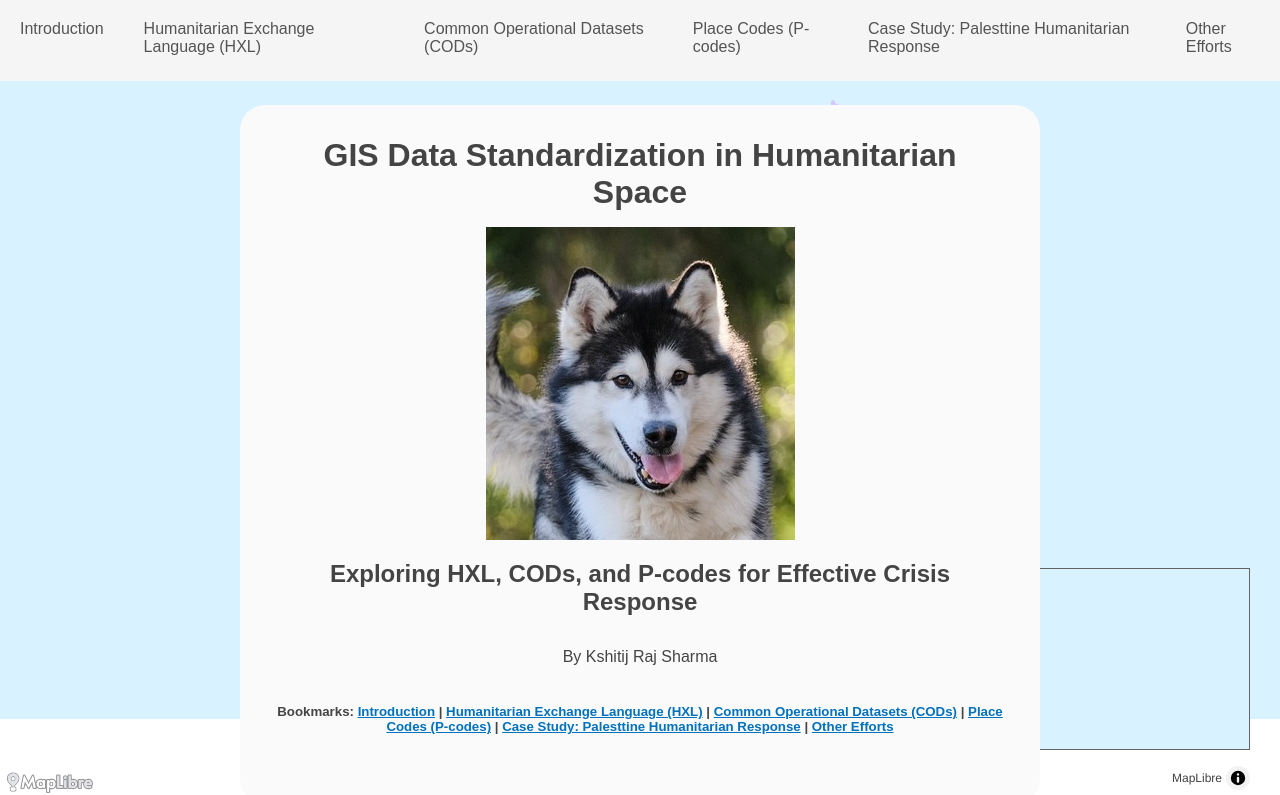
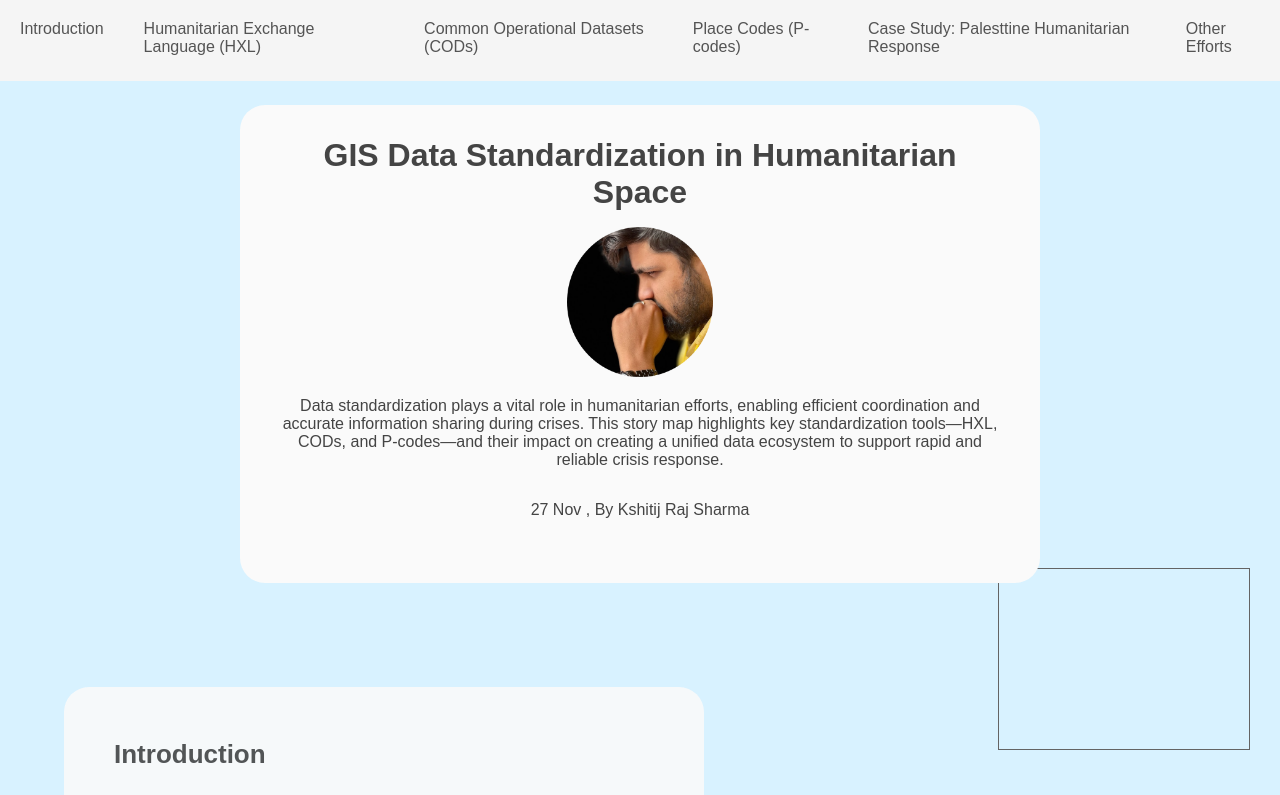
Before and after one commit to Melodee618/storymap-template, a plain HTML site: page index.html in a window 1280 px wide. Shown: the top 795 px of the page. Drawn offline with Linux system fonts and the light colour scheme; no server answers.

Commit message:
Update config and layout for improved story map presentation

```diff
--- a/config.js
+++ b/config.js
@@ -6,12 +6,13 @@ var config = {
   legend: false,
   theme: "light",
   useCustomLayers: true,
-  bookmarks: true,
+  bookmarks: false,
   chapterReturn: true,
   title: "GIS Data Standardization in Humanitarian Space",
-  logo: "images/husky.jpg",
-  subtitle: "Exploring HXL, CODs, and P-codes for Effective Crisis Response",
-  byline: "By Kshitij Raj Sharma",
+  logo: "images/kshitij.png",
+  subtitle:
+    "Data standardization plays a vital role in humanitarian efforts, enabling efficient coordination and accurate information sharing during crises. This story map highlights key standardization tools—HXL, CODs, and P-codes—and their impact on creating a unified data ecosystem to support rapid and reliable crisis response.",
+  byline: "27 Nov , By Kshitij Raj Sharma",
   mobileview:
     '<div id="rotate-mobile"><em>For optimal viewing of this storytelling map on mobile, rotate your device to a horizontal orientation.</em><br><br><img src="images/device.png">',
   footer: "Source: source citations, etc., Copyright 2024 @ Kshitij Raj Sharma",
@@ -21,13 +22,13 @@ var config = {
       alignment: "left",
       hidden: false,
       title: "Introduction",
-      image: "images/pse.png",
+      image: "images/why_data_meme.jpg",
 
       description:
-        "Data standardization is essential in the humanitarian field, where rapid response, coordination, and information sharing are paramount. Humanitarian crises often involve multiple agencies working together to deliver aid, where each organization collects and shares data on population distribution, infrastructure, and resources. Without standardization, data incompatibility and misinterpretation can cause delays and errors in delivering aid to affected communities.",
+        "Data standardization is essential in the humanitarian field, where <strong> rapid response</strong>, coordination, and information <strong>sharing</strong> are crucial. Humanitarian crises often involve multiple agencies working together to deliver aid, where each organization collects and shares data on population distribution, infrastructure, and resources. Without standardization, data incompatibility and misinterpretation can cause delays and errors in delivering aid to affected communities.",
       location: {
-        center: [0, 0],
-        zoom: 2,
+        center: [83.96851, 28.26689],
+        zoom: 4,
         pitch: 0,
         bearing: 0,
       },
@@ -50,8 +51,8 @@ var config = {
       description:
         "<strong>Overview</strong><br>Humanitarian Exchange Language (HXL) is a simple standard for tagging and structuring datasets used by humanitarian organizations. HXL tags data attributes (like organization, location, and population) with a standardized vocabulary, ensuring consistent data formatting and simplifying data sharing and filtering. HXL's lightweight structure makes it easy to implement, even in resource-limited environments.<br><br><strong>Use Case</strong><br>Imagine a major flood displacing thousands of people across multiple regions. Various organizations need to share data on shelters, hospitals, and the displaced population. With HXL tags, datasets from different sources can be aligned quickly. For example:<br>#loc: Location of each shelter or hospital.<br>#org: Organization responsible for managing the facility.<br>#pop: Number of people affected or served.<br><br><strong>Map Content</strong><br>A map overlay shows HXL-tagged data representing key locations such as shelters and hospitals. When users click on a location, they can see HXL-tagged details (e.g., managing organization, capacity, and available resources).",
       location: {
-        center: [0, 20],
-        zoom: 2,
+        center: [35.243322, 38.963745],
+        zoom: 4,
         pitch: 0,
         bearing: 0,
       },
@@ -74,7 +75,7 @@ var config = {
       description:
         "<strong>Overview</strong><br>Common Operational Datasets (CODs) are essential, authoritative datasets curated to support humanitarian response. Managed by UN OCHA, CODs provide stable, standardized data on critical information like population distribution, administrative boundaries, infrastructure, and road networks. They are meticulously verified, making them a reliable foundation for operational planning.<br><br><strong>Use Case</strong><br>CODs are invaluable in a situation like an earthquake that disrupts a densely populated urban area. Humanitarian agencies need reliable data on administrative boundaries, population densities, and key infrastructure to prioritize resources and coordinate response efforts. CODs provide:<br>Population data to assess affected communities.<br>Administrative boundaries for coordination.<br>Road networks to optimize transportation of supplies.<br><br><strong>Map Content</strong><br>The map displays layers for population density, administrative boundaries, and main roads in a disaster-affected area. Users can interact with each layer to understand how CODs inform decisions on resource allocation, priority regions, and logistical routes.",
       location: {
-        center: [20, 20],
+        center: [38.963745, 35.243322],
         zoom: 3,
         pitch: 0,
         bearing: 0,
--- a/index.html
+++ b/index.html
@@ -25,7 +25,7 @@
       }
 
       #map {
-        top: 0;
+        top: 80px;
         height: 100vh;
         width: 100vw;
         position: fixed;
@@ -436,11 +436,12 @@
       if (config.logo) {
         var image = new Image();
         image.src = config.logo;
+        image.style.maxHeight = "150px";
         header.appendChild(image);
       }
 
       if (config.subtitle) {
-        var subtitleText = document.createElement("h2");
+        var subtitleText = document.createElement("p");
         subtitleText.innerText = config.subtitle;
         header.appendChild(subtitleText);
       }
@@ -470,6 +471,11 @@
         if (record.image) {
           var image = new Image();
           image.src = record.image;
+          image.style.maxHeight = "400px"; // Limit height to 250px
+          image.style.width = "auto"; // Maintain natural width
+          image.style.display = "block"; // Makes centering effective
+          image.style.margin = "0 auto"; // Centers the image horizontally
+          image.style.objectFit = "contain"; // Ensures the image fits naturally within the container
           chapter.appendChild(image);
         }
 
@@ -484,6 +490,7 @@
         if (record.description) {
           var story = document.createElement("p");
           story.innerHTML = record.description;
+          story.style.textAlign = "justify";
           chapter.appendChild(story);
 
           // add author to chapters if found in config
@@ -593,8 +600,8 @@
       var map = new maplibregl.Map({
         container: "map",
         style: config.style,
-        center: config.chapters[0].location.center,
-        zoom: config.chapters[0].location.zoom,
+        center: [0, 0],
+        zoom: 1,
         bearing: config.chapters[0].location.bearing,
         pitch: config.chapters[0].location.pitch,
         // make storymap partially interactive
@@ -614,7 +621,7 @@
           style: config.style, //hosted style id
           center: config.chapters[0].location.center,
           // Hardcode above center value if you want insetMap to be static.
-          zoom: 3, // starting zoom
+          zoom: 1, // starting zoom
           hash: false,
           interactive: false,
           attributionControl: false,
```
Also changed, not shown: images/hdx.png (added), images/kshitij.png (added), images/thanks.png (added), images/why_data_meme.jpg (added).
